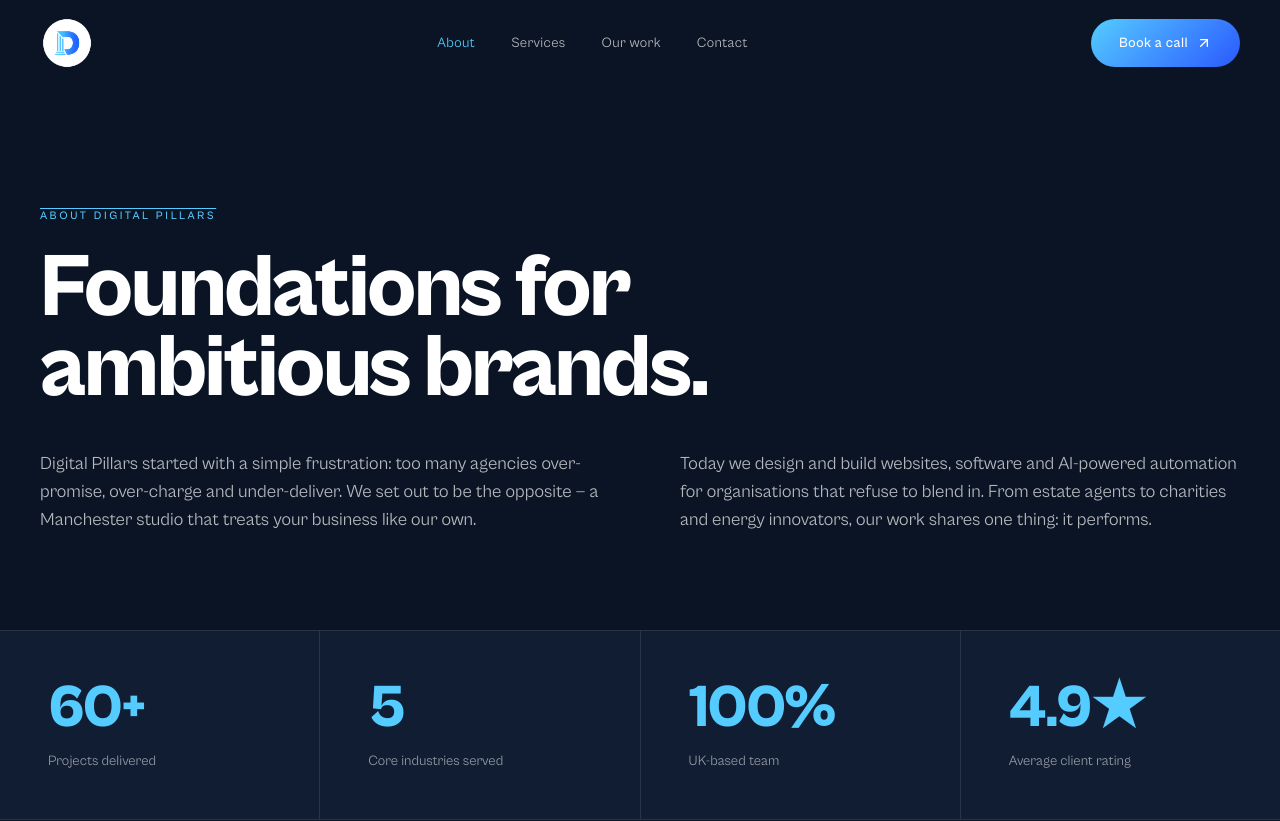
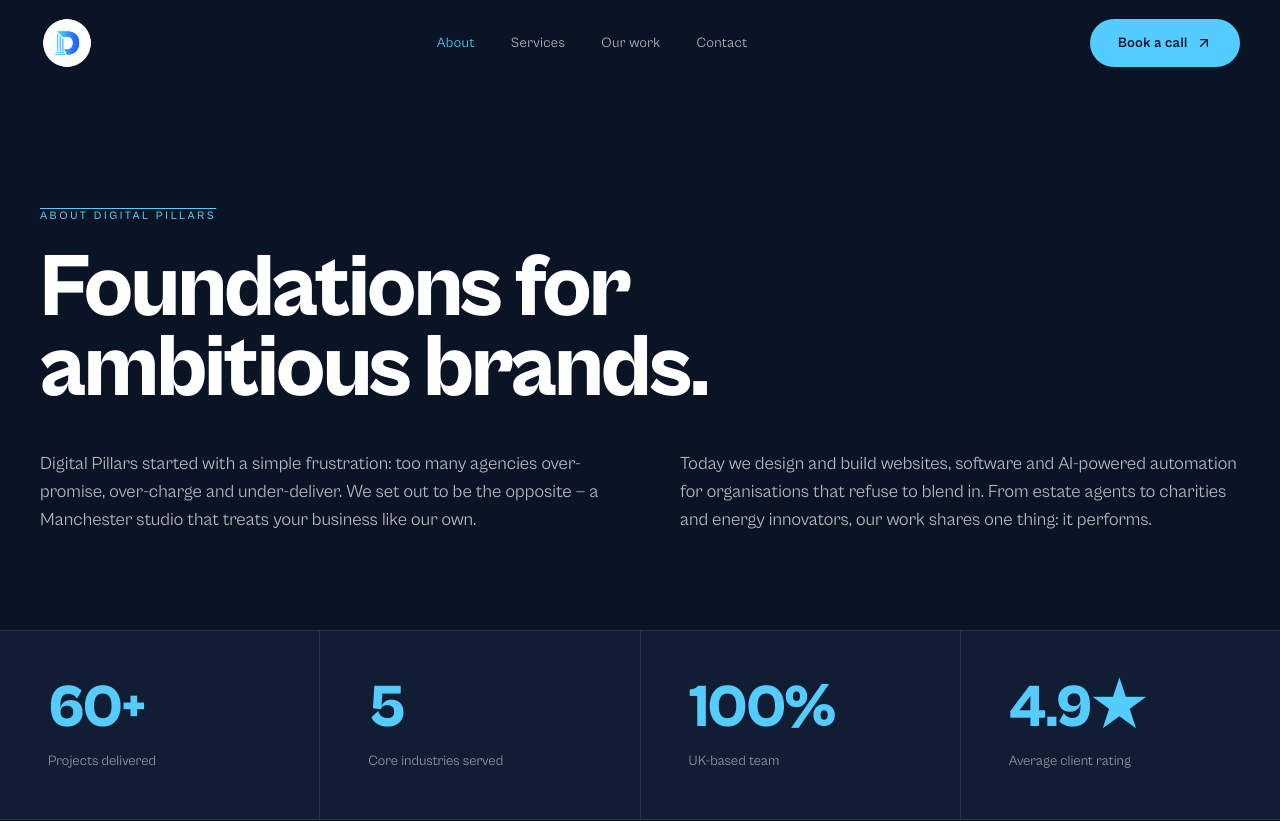
Before and after one commit to Sanwar01/digital-pillars-website, a Next.js app: page /about in a window 1280 px wide. Shown: the top 821 px of the page. Built offline with nearby package versions, Linux system fonts and the light colour scheme.

Commit message:
Update CtaButton component styles to enhance visual hierarchy by changing font weight to bold and adjusting background color to brand-cyan for primary variant.

```diff
--- a/components/CtaButton.tsx
+++ b/components/CtaButton.tsx
@@ -18,10 +18,10 @@
   ...rest
 }: CtaButtonProps) {
   const base =
-    'group inline-flex items-center gap-2 rounded-full px-7 py-3.5 text-sm font-medium tracking-wide transition-[transform,background-color,color,box-shadow] duration-300 will-change-transform';
+    'group inline-flex items-center gap-2 rounded-full px-7 py-3.5 text-sm font-bold tracking-wide transition-[transform,background-color,color,box-shadow] duration-300 will-change-transform';
   const styles =
     variant === 'primary'
-      ? 'bg-brand-gradient text-white hover:scale-[1.03] hover:shadow-brand-glow'
+      ? 'bg-brand-cyan text-brand-navy hover:scale-[1.03] hover:shadow-brand-glow'
       : 'border border-white/20 text-white hover:bg-white hover:text-brand-navy hover:scale-[1.03]';
   const cls = `${base} ${styles} ${className}`;
   const inner = (
```
